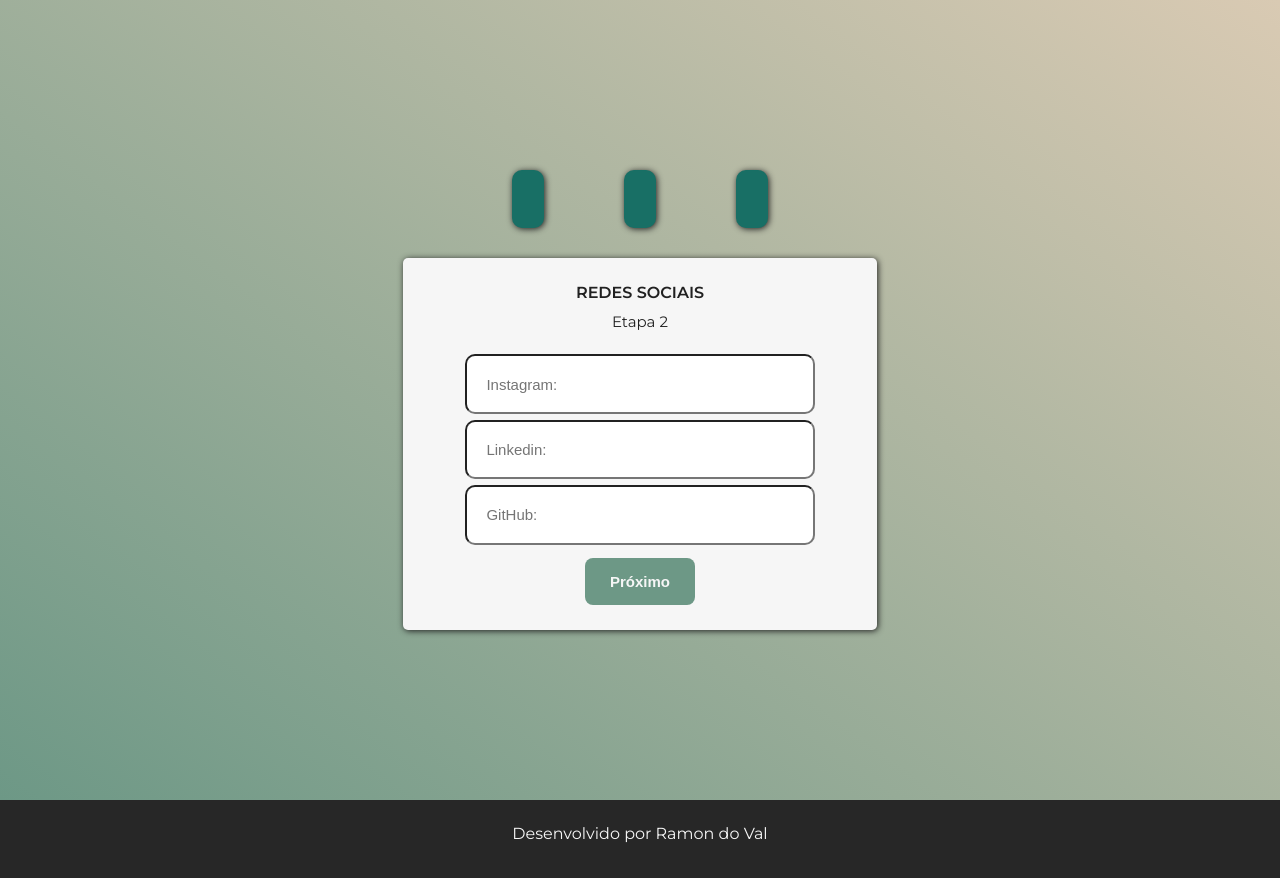
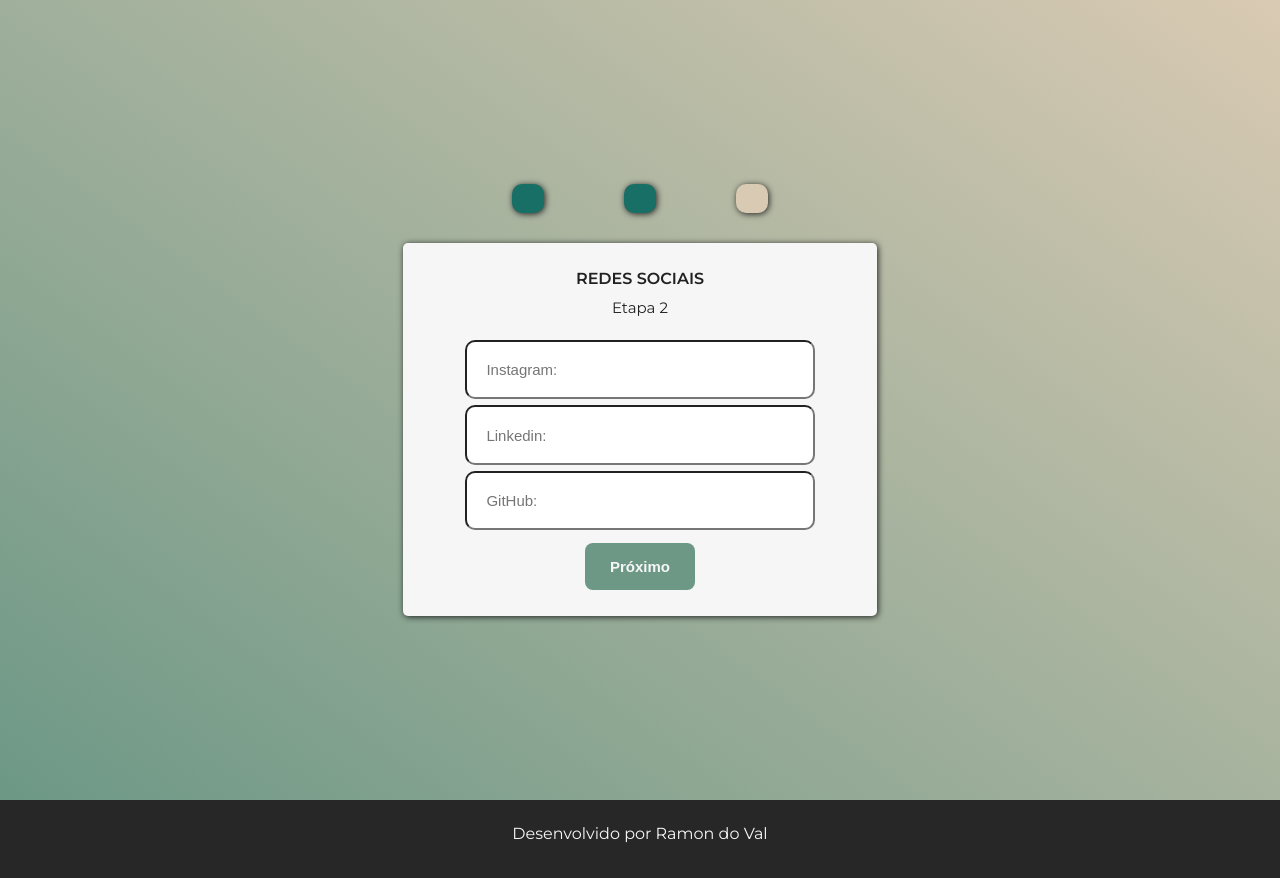
Before and after one commit to Ramoniz/formulario-interativo, a plain HTML site: page pages/etapa-2.html in a window 1280 px wide. Drawn offline with Linux system fonts and the light colour scheme.

Commit message:
Progress Bar etapa-2.html

```diff
--- a/pages/etapa-2.html
+++ b/pages/etapa-2.html
@@ -7,23 +7,12 @@
     <title>Cadastre-se</title>
 </head>
 <body>
-    <header>
-        <nav>
-
-        </nav>
-    </header>
     <main class="apresentacao">
-        <ul class="apresentacao__progresso">
-            <li class="apresentacao__progresso__item">
-                Criar Conta
-            </li>
-            <li class="apresentacao__progresso__item">
-                Redes Sociais
-            </li>
-            <li class="apresentacao__progresso__item">
-                Informações Pessoais
-            </li>
-        </ul>
+        <div class="apresentacao__progresso">
+            <div class="apresentacao__progresso__item">""</div>
+            <div class="apresentacao__progresso__item">""</div>
+            <div class="apresentacao__progresso__item__hidden">""</div>
+        </div>
         <!--Etapa 2 -->
         <form class="apresentacao__formulario" data-formulario>
             <h1 class="apresentacao__formulario__titulo">
@@ -54,4 +43,5 @@
     </footer>
     <script src="../js/etapa-2.js"></script>
 </body>
+
 </html>
```
